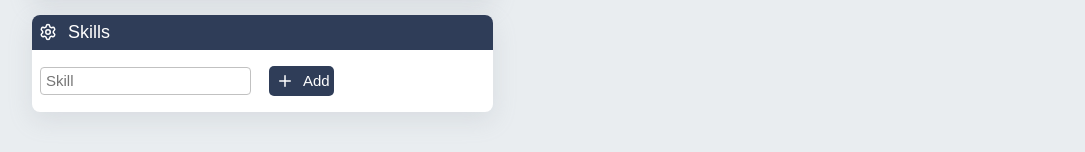
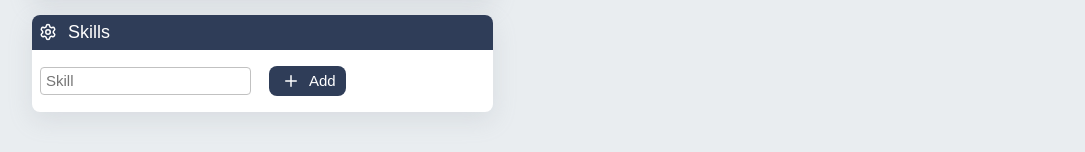
Before and after one commit to d1scipline/odin-cv-app, a React (Vite) app: page / in a window 1280 px wide. Shown: the part 604-756 px from the top of the page, without its empty margins (96-1181 px from the left). Built offline with nearby package versions, Linux system fonts and the light colour scheme.

Commit message:
fix: add padding to the skills button

```diff
--- a/src/index.css
+++ b/src/index.css
@@ -398,8 +398,8 @@ textarea:focus {
   border: none;
   color: white;
   background-color: #2f3d58;
-  border-radius: 5px;
-  padding: 4px;
+  border-radius: 8px;
+  padding: 4px 10px;
   font-weight: 400;
 }
 
```
